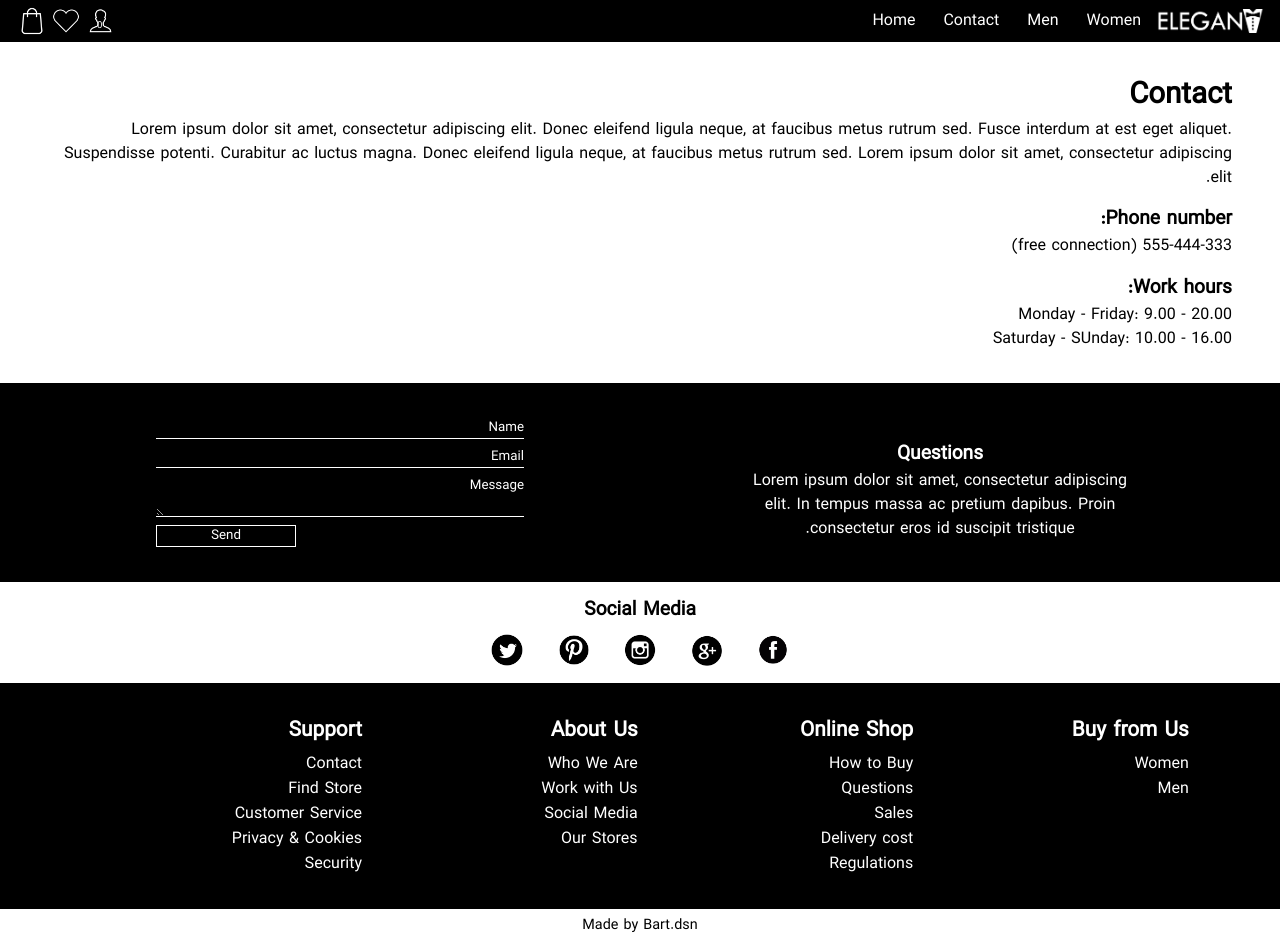
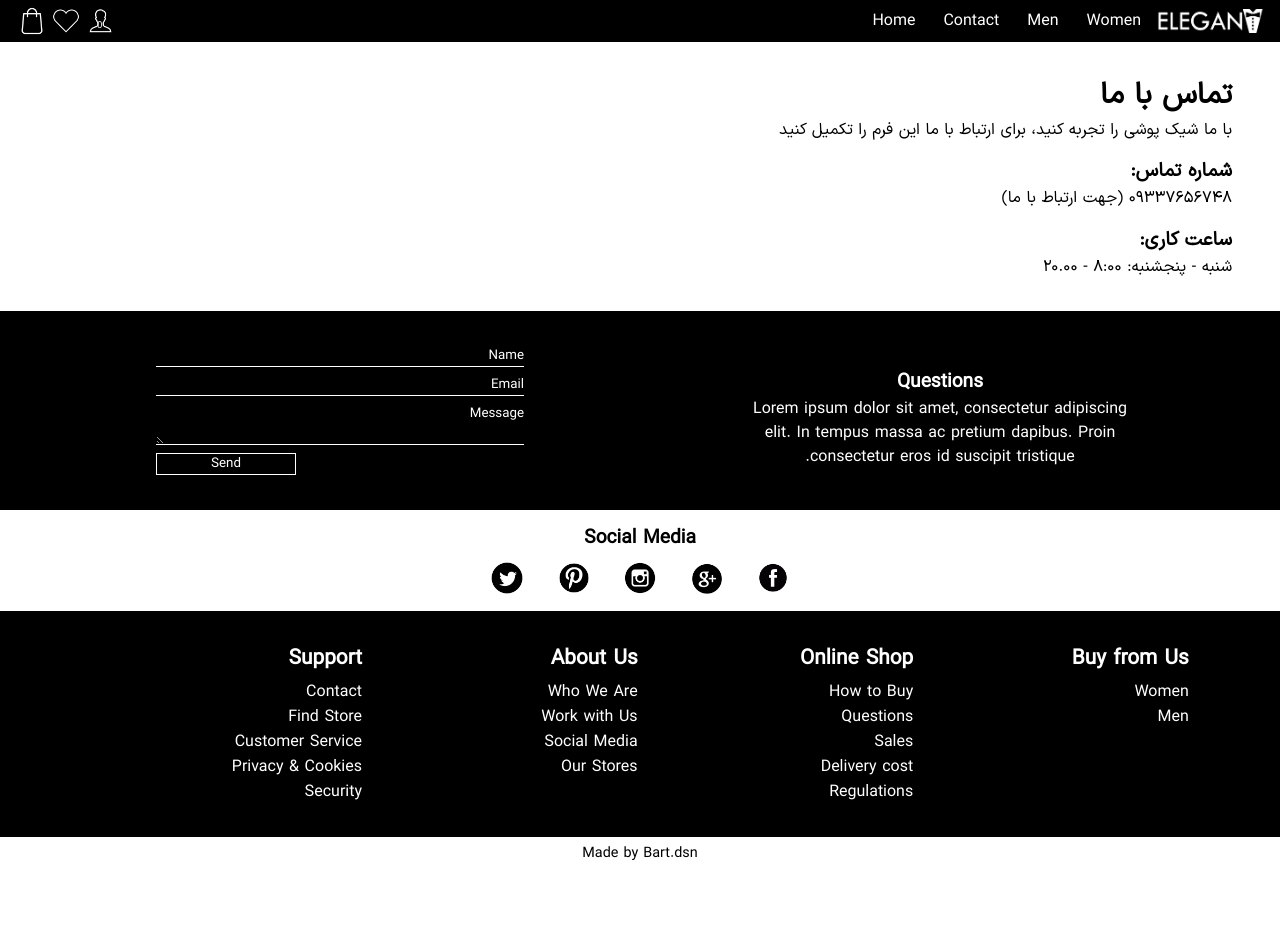
Before and after one commit to alichatraei/Ali_Chatraei_final_project, a React (Create React App) app: page /contact in a window 1280 px wide. After the commit the page ends 872 px from the top, so only its background shows below. Built offline with nearby package versions, Linux system fonts and the light colour scheme.

Commit message:
Edit contact & detail components

```diff
--- a/src/containers/Contact/Contact.js
+++ b/src/containers/Contact/Contact.js
@@ -1,18 +1,19 @@
-import React from 'react';
-import './Contact.scss';
-import ScrollToTopOnMount from '../../shared/ScrollToTopOnMount';
+import React from "react";
+import "./Contact.scss";
+import ScrollToTopOnMount from "../../shared/ScrollToTopOnMount";
 
 const contact = () => (
   <>
     <ScrollToTopOnMount />
     <div className="contact-container">
-      <h2 className="main-title">Contact</h2>
-      <p className="main-info">Lorem ipsum dolor sit amet, consectetur adipiscing elit. Donec eleifend ligula neque, at faucibus metus rutrum sed. Fusce interdum at est eget aliquet. Suspendisse potenti. Curabitur ac luctus magna.  Donec eleifend ligula neque, at faucibus metus rutrum sed. Lorem ipsum dolor sit amet, consectetur adipiscing elit.</p>
-      <h3 className="title">Phone number:</h3>
-      <p>555-444-333 (free connection)</p>
-      <h3 className="title">Work hours:</h3>
-      <p>Monday - Friday: 9.00 - 20.00</p>
-      <p>Saturday - SUnday: 10.00 - 16.00</p>
+      <h2 className="main-title">تماس با ما</h2>
+      <p className="main-info">
+        با ما شیک پوشی را تجربه کنید، برای ارتباط با ما این فرم را تکمیل کنید
+      </p>
+      <h3 className="title">شماره تماس:</h3>
+      <p>۰۹۳۳۷۶۵۶۷۴۸ (جهت ارتباط با ما)</p>
+      <h3 className="title">ساعت کاری:</h3>
+      <p>شنبه - پنجشنبه: ۸:۰۰ - ۲۰.۰۰</p>
     </div>
   </>
 );
--- a/src/containers/Details/DetailItem/DetailItem.scss
+++ b/src/containers/Details/DetailItem/DetailItem.scss
@@ -1,4 +1,4 @@
-@import '../../../index.scss';
+@import "../../../index.scss";
 
 .detail-item {
   margin-top: 1.3em;
@@ -12,7 +12,7 @@
   }
 
   .detail-content {
-    margin-top: .4em;
+    margin-top: 0.4em;
 
     @include mediaMd {
       display: flex;
@@ -20,14 +20,14 @@
 
     .detail-img-wrapper {
       flex: 1;
-      padding-top: .4em;
+      padding-top: 0.4em;
     }
 
     .detail-info {
       flex: 1;
-
+      margin-right: 1rem;
       @include mediaMd {
-        padding-left: .8em;
+        padding-left: 0.8em;
       }
     }
   }
@@ -37,12 +37,12 @@
     font-size: 1.1em;
 
     &:not(:nth-child(1)) {
-      margin-top: .4em;
+      margin-top: 0.4em;
     }
   }
 
   .detail-value {
-    font-size: .9em;
+    font-size: 0.9em;
 
     @include mediaMd {
       font-size: 1em;
--- a/src/containers/Details/Details.js
+++ b/src/containers/Details/Details.js
@@ -50,7 +50,7 @@ class Details extends Component {
         </Modal>
         <ul className="details-container">
           <DetailItem>
-            <p className="detail-subtitle">Select Size:</p>
+            <p className="detail-subtitle">انتخاب سایز محصول:</p>
             <div className="switch-field">
               <input
                 type="radio"
--- a/src/containers/HomePage/HomePage.scss
+++ b/src/containers/HomePage/HomePage.scss
@@ -1,11 +1,11 @@
-@import '../../index.scss';
+@import "../../index.scss";
 
 .home-container {
   width: 100%;
   max-width: 1200px;
 
   .showcase {
-    padding: 0 .5em;
+    padding: 0 0.5em;
 
     .main-title {
       text-align: center;
@@ -28,7 +28,9 @@
     color: #fff;
     padding: 1em;
     margin: 1.2em 0 1.8em 0;
-
+    display: flex;
+    justify-content: center;
+    flex-direction: column;
     @include mediaMd {
       height: calc(400px + 16vw);
     }
@@ -37,7 +39,6 @@
       font-size: 2.6em;
       text-transform: uppercase;
       font-weight: $fw-bold;
-      margin-top: 1.6em;
 
       @include mediaMd {
         font-size: 3.6em;
@@ -76,10 +77,10 @@ $totalAnimationTime: 20s;
     position: absolute;
     animation: anime 20s infinite;
     opacity: 0;
-    padding-left: 1em;
+    padding-right: 1em;
     display: flex;
     flex-direction: column;
-    align-items: flex-start;
+    justify-content: center;
   }
 
   .slide:nth-child(1) {
@@ -103,14 +104,13 @@ $totalAnimationTime: 20s;
 
   .slide:nth-child(5) {
     animation-delay: 0s;
+    color: #fff;
   }
 
   .title {
     font-size: 1.6em;
-    text-transform: uppercase;
     font-weight: $fw-bold;
-    margin-top: 5em;
-
+    margin: 0;
     @include mediaMd {
       font-size: 3.6em;
       margin-top: 5em;
@@ -124,10 +124,10 @@ $totalAnimationTime: 20s;
 }
 
 @keyframes anime {
-  25%{
-    opacity:1;
+  25% {
+    opacity: 1;
   }
-  40%{
-    opacity:0;
+  40% {
+    opacity: 0;
   }
 }
```
